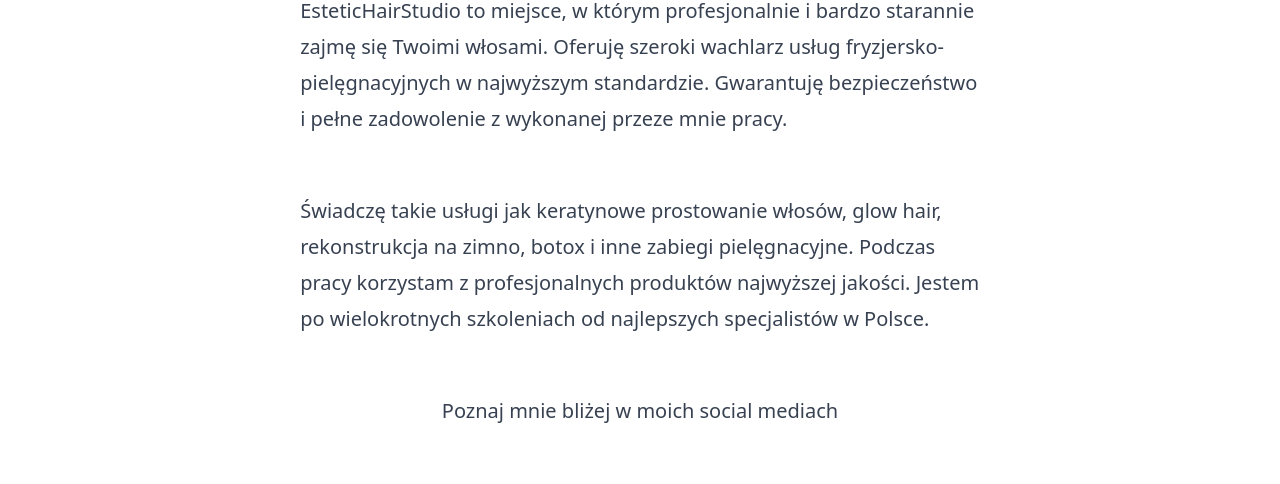
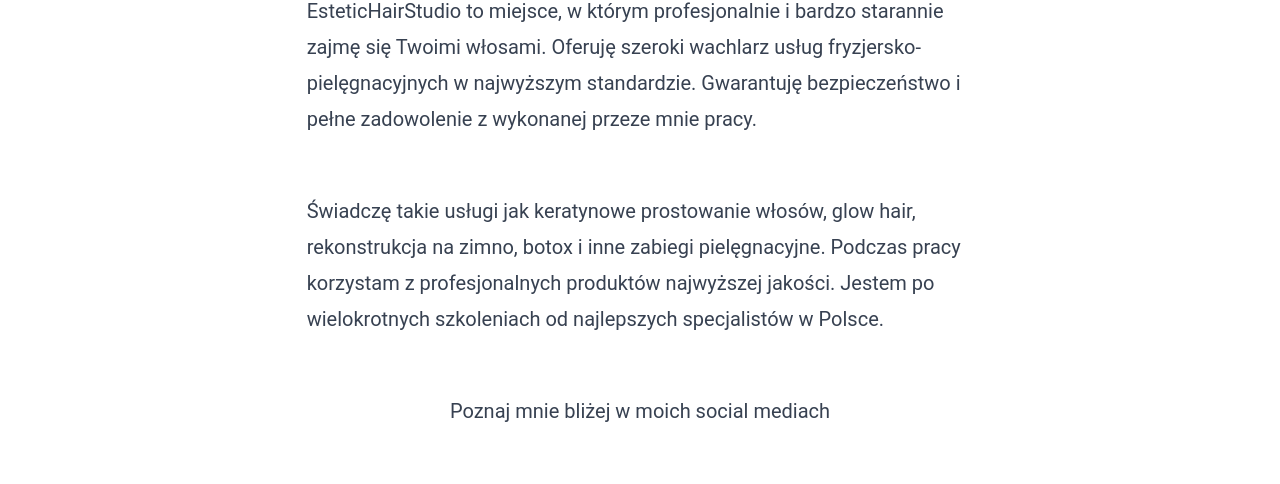
Before and after one commit to patryk-harasiuk/astrojs-hairdresser-website, an Astro site: page /o-mnie in a window 1280 px wide. Shown: the part 316-800 px from the top of the page. Built offline with nearby package versions, Linux system fonts and the light colour scheme; Astro itself is replaced by a stand-in of ours.

Commit message:
feat: add Roboto font

```diff
--- a/package.json
+++ b/package.json
@@ -13,6 +13,7 @@
     "@astrojs/check": "^0.5.4",
     "@astrojs/react": "^3.0.10",
     "@astrojs/tailwind": "^5.1.0",
+    "@fontsource/roboto": "^5.0.8",
     "@types/react": "^18.2.37",
     "@types/react-dom": "^18.2.15",
     "astro": "^4.3.6",
--- a/src/components/ServiceBox.tsx
+++ b/src/components/ServiceBox.tsx
@@ -3,8 +3,7 @@
 
 type Props = Service;
 
-export const ServiceBox = ({ serviceName, pricing }: Props) => {
-  return (
+export const ServiceBox = ({ serviceName, pricing }: Props) => (
   <div className="flex flex-col gap-y-8 self-start ">
     <h3 className="text-xl text-black font-bold uppercase not-prose">{serviceName}</h3>
 
@@ -15,4 +14,3 @@
     </div>
   </div>
 );
-};
--- a/src/config/index.ts
+++ b/src/config/index.ts
@@ -42,6 +42,7 @@
       { type: 'Włosy długie', price: '300' },
     ],
   },
+
   {
     serviceName: 'Rekonstrukcja na zimno',
     pricing: [
--- a/tailwind.config.mjs
+++ b/tailwind.config.mjs
@@ -1,3 +1,5 @@
+const defaultTheme = require('tailwindcss/defaultTheme');
+
 /** @type {import('tailwindcss').Config} */
 export default {
   content: ['./src/**/*.{astro,html,js,jsx,md,mdx,svelte,ts,tsx,vue}'],
@@ -11,6 +13,12 @@
       },
     },
     extend: {
+      fontFamily: {
+        sans: ['Roboto', ...defaultTheme.fontFamily.sans],
+      },
+      //   fontFamily: {
+      //     roboto: 'Roboto, sans-serif',
+      //   },
       keyframes: {
         slideIn: {
           '0%': {
```
Also changed, not shown: 1 other file. Lines whose indentation alone changed are shown as unchanged.
